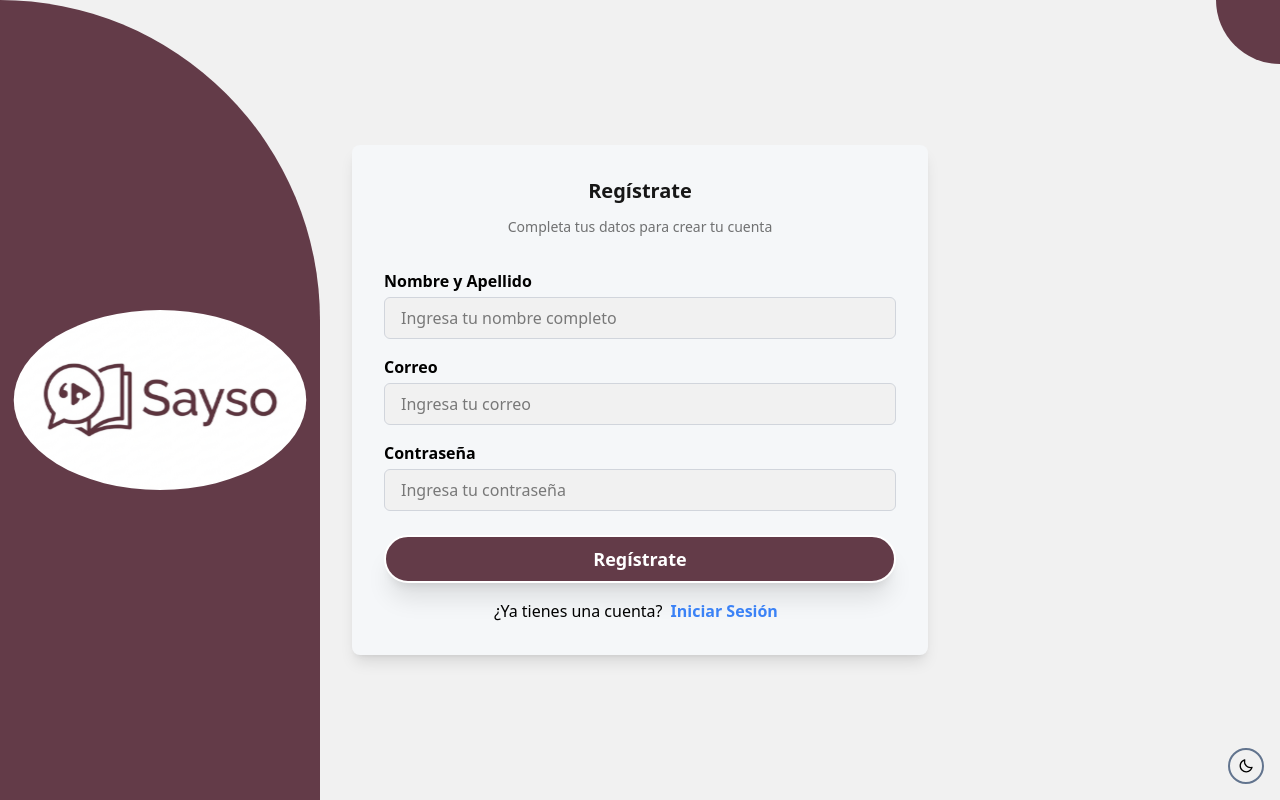
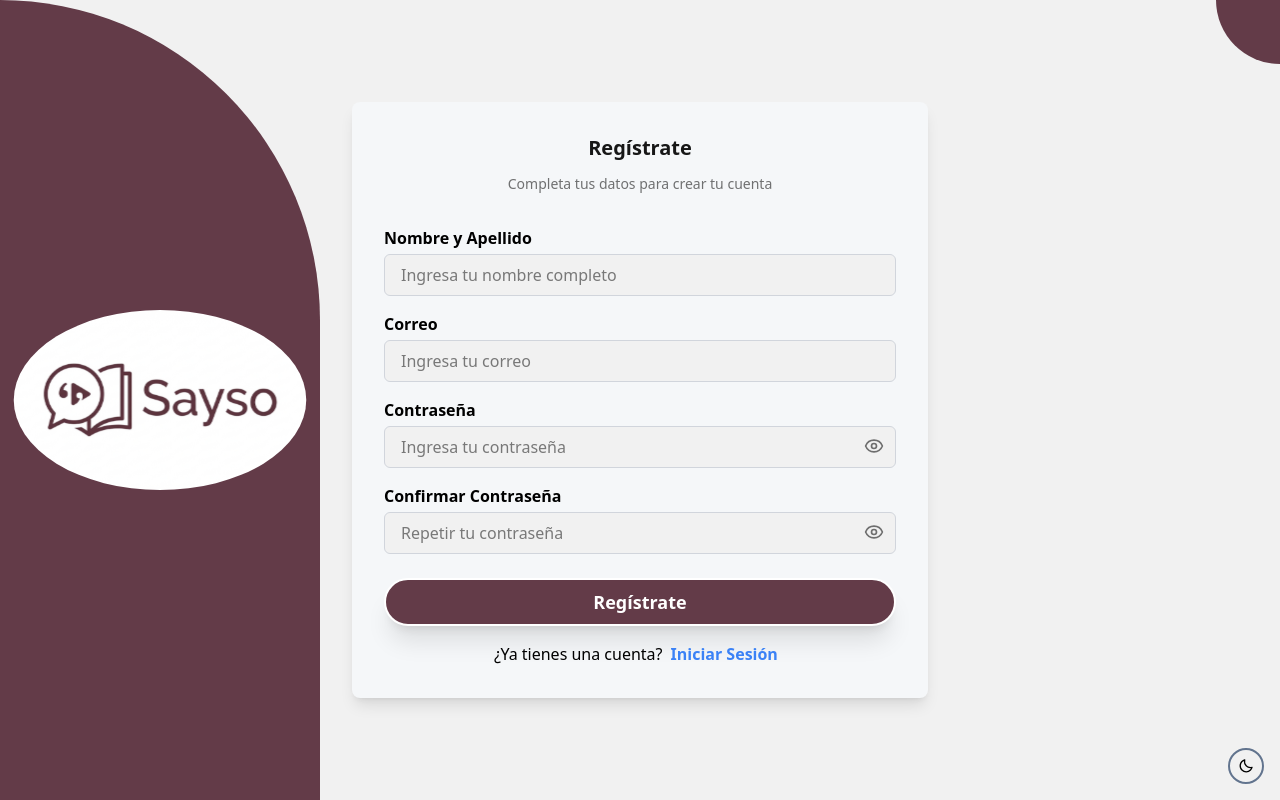
Before and after one commit to s11-25-equipo-48-WebApp/frontend, a Next.js app: page /auth/register in a window 1280 px wide. Built offline with nearby package versions, Linux system fonts and the light colour scheme; no server answers.

Commit message:
Se agregan mejores validaciones a Form Register y un boton showPassword

```diff
--- a/app/auth/register/page.tsx
+++ b/app/auth/register/page.tsx
@@ -1,45 +1,87 @@
-'use client';
-import Button from '@/components/Button';
-import InputForm from '@/components/InputForm';
-import api from '@/services/config';
-import { useMutation } from '@tanstack/react-query';
-import Image from 'next/image';
-import Link from 'next/link';
-import { useRouter } from 'next/navigation';
-import { useForm, FormProvider } from 'react-hook-form';
-import { toast } from 'react-toastify';
+"use client";
+import Button from "@/components/Button";
+import InputForm from "@/components/InputForm";
+import api from "@/services/config";
+import { useMutation } from "@tanstack/react-query";
+import Image from "next/image";
+import Link from "next/link";
+import { useRouter } from "next/navigation";
+import { useForm, FormProvider } from "react-hook-form";
+import { toast } from "react-toastify";
+import { useState } from "react";
+import { Eye, EyeOff } from "lucide-react";
+
 interface RegisterPageProps {
   fullName: string;
   email: string;
   password: string;
+  confirmPassword: string;
 }
+
 export default function RegisterPage() {
   const router = useRouter();
+  const [showPassword, setShowPassword] = useState(false);
+  const [showConfirmPassword, setShowConfirmPassword] = useState(false);
+
   const methods = useForm<RegisterPageProps>({
+    mode: "onChange",
     defaultValues: {
-      fullName: '',
-      email: '',
-      password: '',
-    }
+      fullName: "",
+      email: "",
+      password: "",
+      confirmPassword: "",
+    },
   });
+
   const createAccount = useMutation({
-    mutationFn: async ({ fullName, email, password }: RegisterPageProps) => {
-      const response = await api.post('/auth/register', { fullName, email, password });
+    mutationFn: async ({
+      fullName,
+      email,
+      password,
+    }: {
+      fullName: string;
+      email: string;
+      password: string;
+    }) => {
+      const response = await api.post("/auth/register", {
+        fullName,
+        email,
+        password,
+      });
       return response.data;
     },
     onSuccess: () => {
-      toast.success('Cuenta creada exitosamente');
-      router.push('/auth/login');
+      toast.success("Cuenta creada exitosamente");
+      router.push("/auth/login");
     },
-    onError: (error: { response: { data: { message: string; }; }; }) => {
-      toast.error('Error al crear la cuenta. ' + error.response.data.message || '');
+    onError: (error: { response: { data: { message: string } } }) => {
+      toast.error(
+        "Error al crear la cuenta. " + error.response.data.message || ""
+      );
+    },
+  });
+
+  const onSubmit = (data: RegisterPageProps) => {
+    // Validación adicional antes de enviar
+    if (data.password !== data.confirmPassword) {
+      methods.setError("confirmPassword", {
+        type: "manual",
+        message: "Las contraseñas no coinciden",
+      });
+      return;
     }
-  });
+
+    const { confirmPassword, ...registerData } = data;
+    createAccount.mutate(registerData);
+  };
+
+  const password = methods.watch("password");
+
   return (
     <div className="flex min-h-screen items-center justify-center bg-background">
       <div className="w-full max-w-xl space-y-8 rounded-lg bg-card p-8 shadow-lg z-10">
         <div className="text-center space-y-3">
-          <div className='w-1/3 m-auto aspect-video relative block md:hidden'>
+          <div className="w-1/3 m-auto aspect-video relative block md:hidden">
             <Image src="/logo-auth.svg" alt="Logo" fill />
           </div>
           <h2 className="text-xl font-semibold text-foreground">Regístrate</h2>
@@ -48,20 +90,102 @@ export default function RegisterPage() {
           </p>
         </div>
         <FormProvider {...methods}>
-          <form onSubmit={methods.handleSubmit((data) => createAccount.mutate(data))} className="mt-8 space-y-6">
+          <form
+            onSubmit={methods.handleSubmit(onSubmit)}
+            className="mt-8 space-y-6"
+            noValidate
+          >
             <div className="space-y-4 flex flex-col">
-              <InputForm label="Nombre y Apellido" formKey="fullName" required placeholder='Ingresa tu nombre completo' />
-              <InputForm label="Correo" formKey="email" type="email" required placeholder='Ingresa tu correo' pattern={/^\w+([\.-]?\w+)*@\w+([\.-]?\w+)*(\.\w{2,3})+$/} errorMessage="Ingresa un correo válido" />
-              <InputForm label="Contraseña" formKey="password" type="password" required placeholder='Ingresa tu contraseña' pattern={/^(?=.*[A-Za-z])(?=.*\d)[A-Za-z\d]{6,}$/} errorMessage="La contraseña debe tener al menos 6 caracteres, incluyendo letras y números" minLength={8} />
+              <InputForm
+                label="Nombre y Apellido"
+                formKey="fullName"
+                required
+                placeholder="Ingresa tu nombre completo"
+              />
+
+              <InputForm
+                label="Correo"
+                formKey="email"
+                type="email"
+                required
+                placeholder="Ingresa tu correo"
+                pattern={/^\w+([\.-]?\w+)*@\w+([\.-]?\w+)*(\.\w{2,3})+$/}
+                errorMessage="Ingresa un correo válido"
+              />
+
+              <div className="relative">
+                <InputForm
+                  label="Contraseña"
+                  formKey="password"
+                  type={showPassword ? "text" : "password"}
+                  required
+                  placeholder="Ingresa tu contraseña"
+                  pattern={/^(?=.*[A-Za-z])(?=.*\d)[A-Za-z\d]{8,}$/}
+                  errorMessage="La contraseña debe tener al menos 8 caracteres, incluyendo letras y números"
+                  minLength={8}
+                />
+                <button
+                  type="button"
+                  onClick={() => setShowPassword(!showPassword)}
+                  className="absolute right-3 top-[38px] text-foreground/60 hover:text-foreground transition-colors"
+                  aria-label={
+                    showPassword ? "Ocultar contraseña" : "Mostrar contraseña"
+                  }
+                >
+                  {showPassword ? (
+                    <EyeOff className="h-5 w-5" />
+                  ) : (
+                    <Eye className="h-5 w-5" />
+                  )}
+                </button>
+              </div>
+
+              <div className="relative">
+                <InputForm
+                  label="Confirmar Contraseña"
+                  formKey="confirmPassword"
+                  type={showConfirmPassword ? "text" : "password"}
+                  required
+                  placeholder="Repetir tu contraseña"
+                />
+                <button
+                  type="button"
+                  onClick={() => setShowConfirmPassword(!showConfirmPassword)}
+                  className="absolute right-3 top-[38px] text-foreground/60 hover:text-foreground transition-colors"
+                  aria-label={
+                    showConfirmPassword
+                      ? "Ocultar contraseña"
+                      : "Mostrar contraseña"
+                  }
+                >
+                  {showConfirmPassword ? (
+                    <EyeOff className="h-5 w-5" />
+                  ) : (
+                    <Eye className="h-5 w-5" />
+                  )}
+                </button>
+              </div>
             </div>
 
-            <div className='space-y-4'>
-              <Button type="submit" variant='wine' disabled={createAccount.isPending} isLoading={createAccount.isPending} name='register' size='full'>
+            <div className="space-y-4">
+              <Button
+                type="submit"
+                variant="wine"
+                disabled={createAccount.isPending}
+                isLoading={createAccount.isPending}
+                name="register"
+                size="full"
+              >
                 Regístrate
               </Button>
-              <p className='text-center'>
+              <p className="text-center">
                 ¿Ya tienes una cuenta?
-                <Link className="text-btn-primary mx-2 font-semibold" href={'login'}>Iniciar Sesión</Link>
+                <Link
+                  className="text-btn-primary mx-2 font-semibold"
+                  href={"login"}
+                >
+                  Iniciar Sesión
+                </Link>
               </p>
             </div>
           </form>
```
